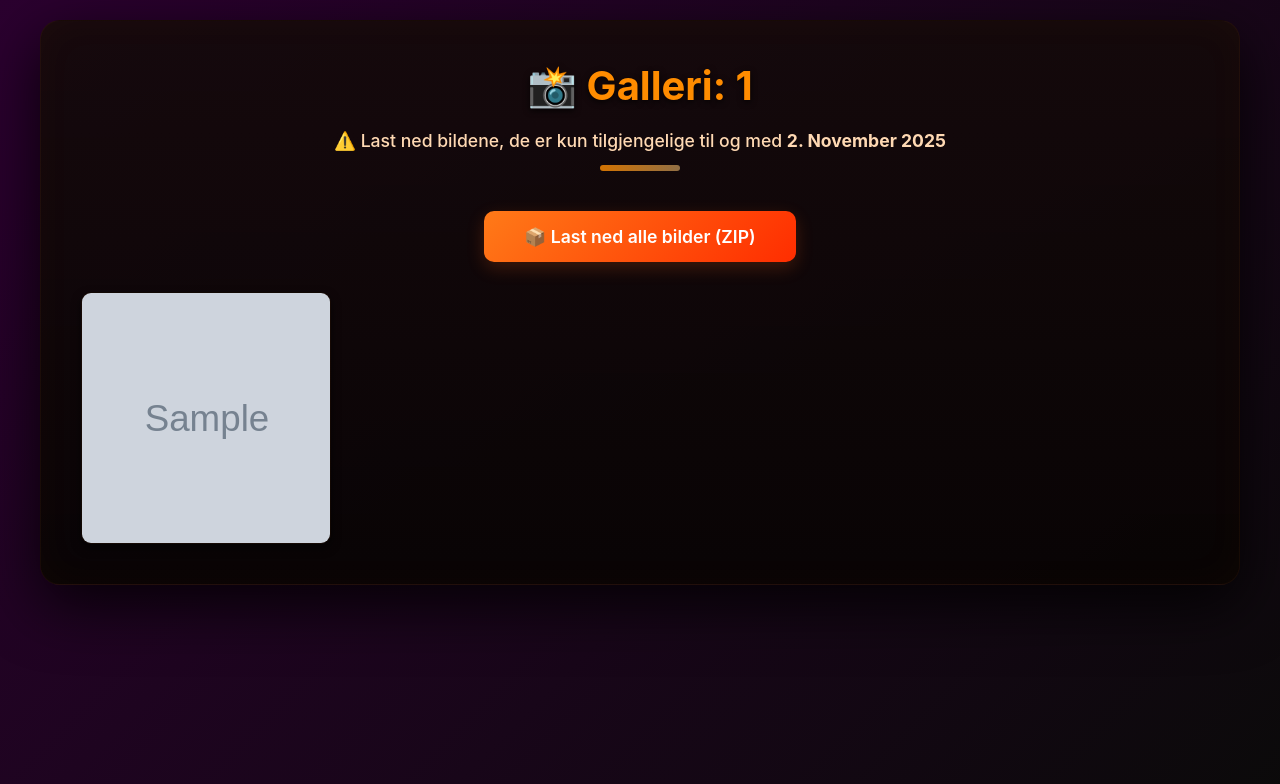
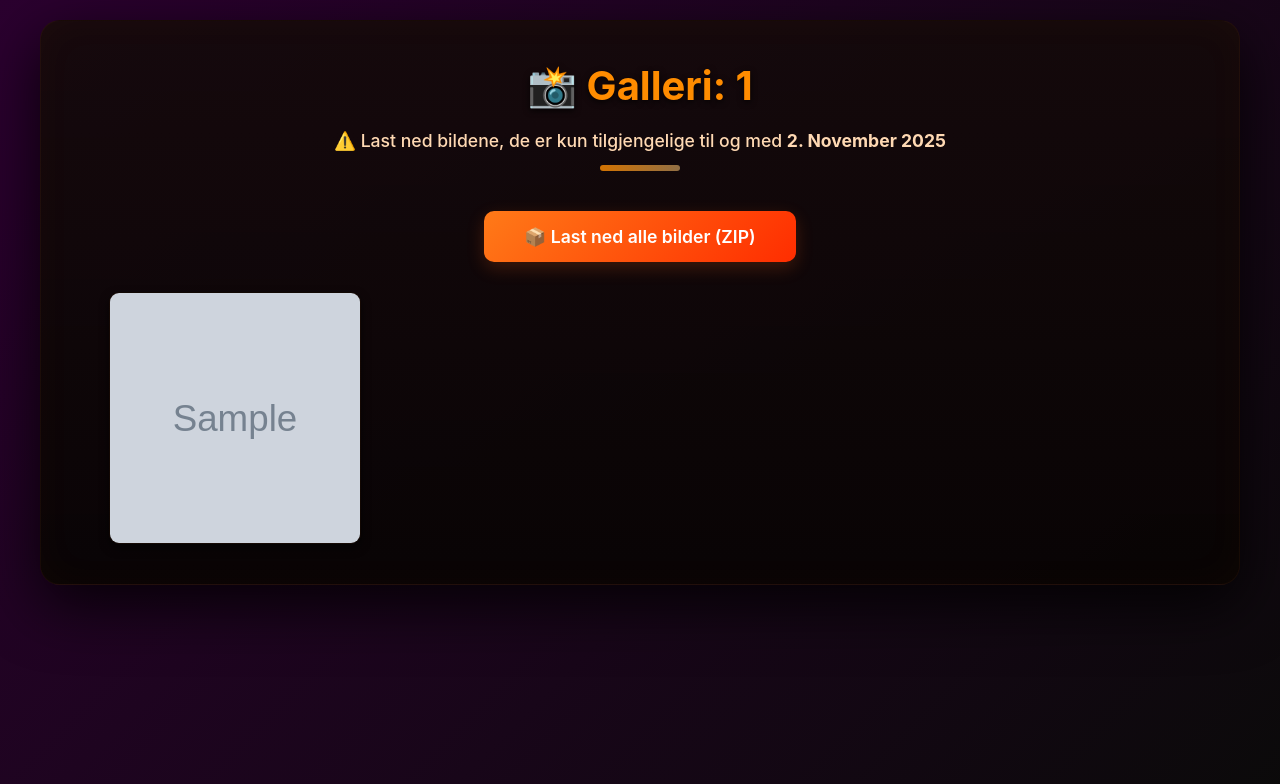
Before and after one commit to thofle/photogallery, a Flask app: template templates/gallery.html in a window 1280 px wide. Shown: the top 784 px of the page. Run offline with Flask 3, Linux system fonts and the light colour scheme; the template is opened without the code that fills it: most values are stand-ins (such as "Sample title", 1, 10 or a date in 2020); grey boxes marked "Sample" are stand-in pictures.

Commit message:
center gallery

```diff
--- a/requirements.txt
+++ b/requirements.txt
@@ -1,3 +1,4 @@
 Flask==3.0.0
 azure-storage-blob==12.19.0
 python-dotenv==1.0.0
+azure-core
--- a/static/css/halloween.css
+++ b/static/css/halloween.css
@@ -138,6 +138,10 @@ body {
 
 .gallery {
     display: grid;
+    justify-content: center;
+    justify-items: center;
+    align-items: center;
+    align-content: center;
     grid-template-columns: repeat(auto-fill, minmax(250px, 250px));
     gap: 20px;
     margin-top: 30px;
```
